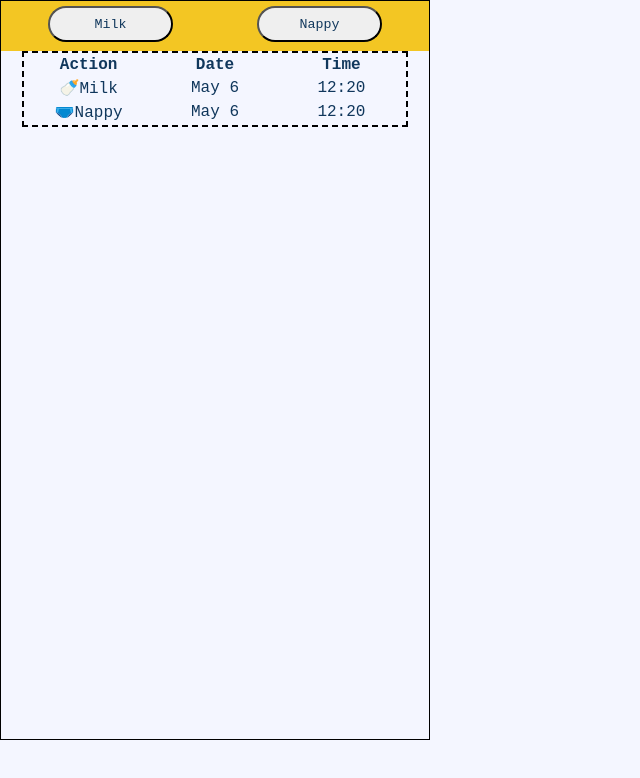
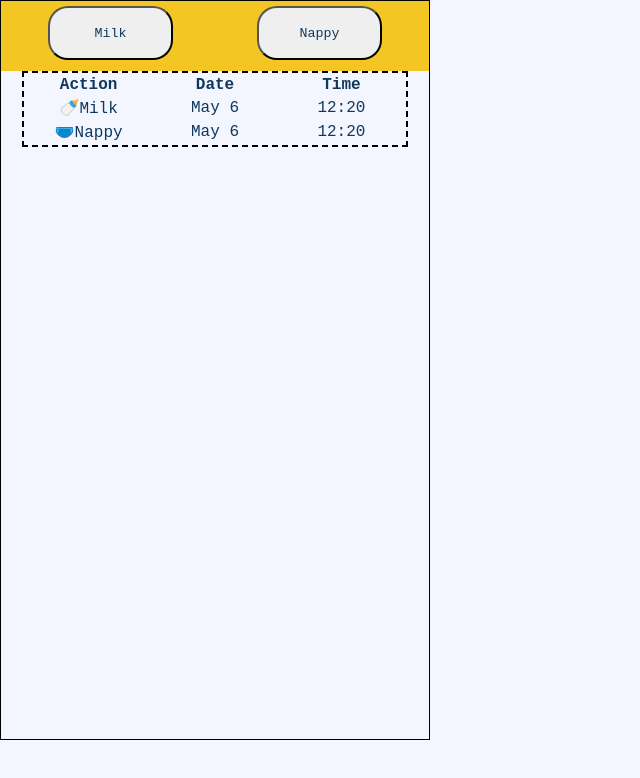
Before and after one commit to Dex-0811/Web-Developer, a plain HTML site: page baby-tracker/index.html in a window 1280 px wide. Shown: the whole page, without its empty margins (0-640 px from the left). Drawn offline with Linux system fonts and the light colour scheme.

Commit message:
fix: saved changes

```diff
--- a/baby-tracker/styles.css
+++ b/baby-tracker/styles.css
@@ -16,7 +16,7 @@ body {
 
 .buttons {
   display: flex;
-  height: 50px;
+  height: 70px;
   text-align: center;
   width: 100%;
   background-color: #f3c623;
@@ -24,7 +24,8 @@ body {
 }
 
 .milk,
-.nappy {
+.nappy,
+.remove {
   width: 100%;
   height: 90%;
 }
@@ -51,3 +52,8 @@ table {
   text-align: center;
   table-layout: fixed;
 }
+
+.remove {
+  height: 50px;
+  margin: auto;
+}
```
